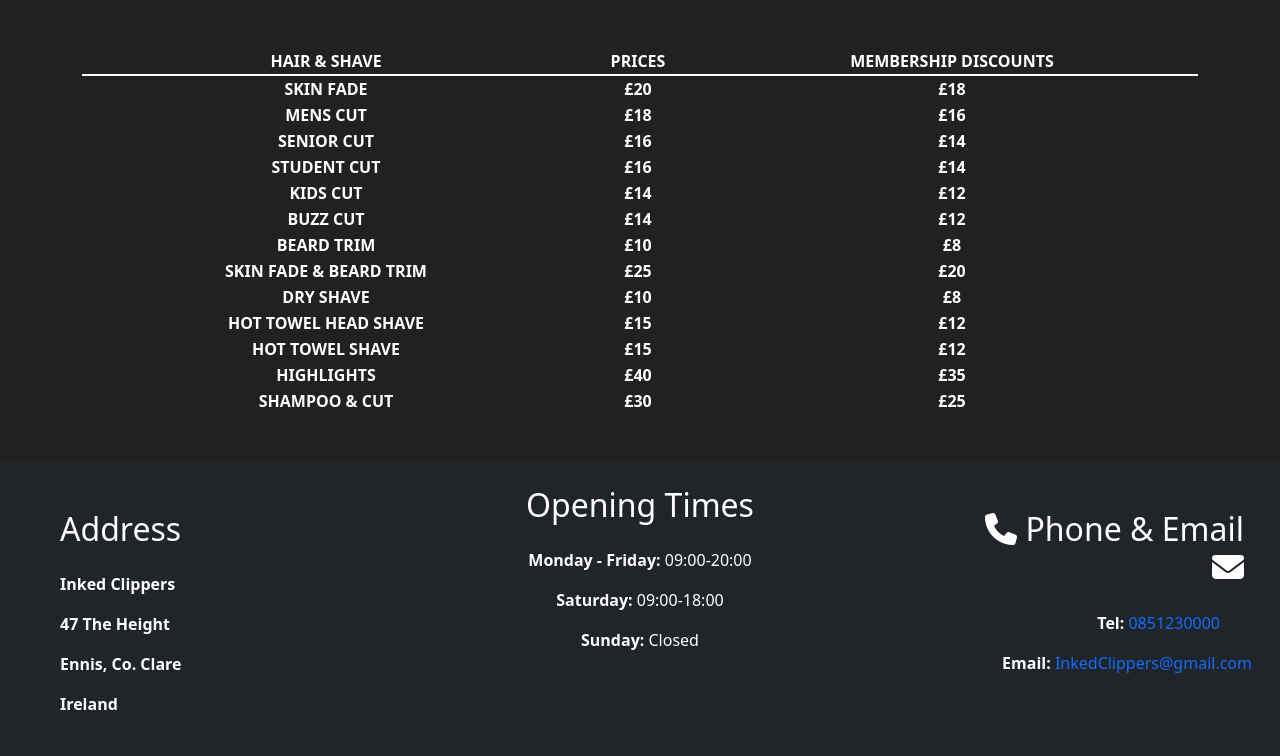
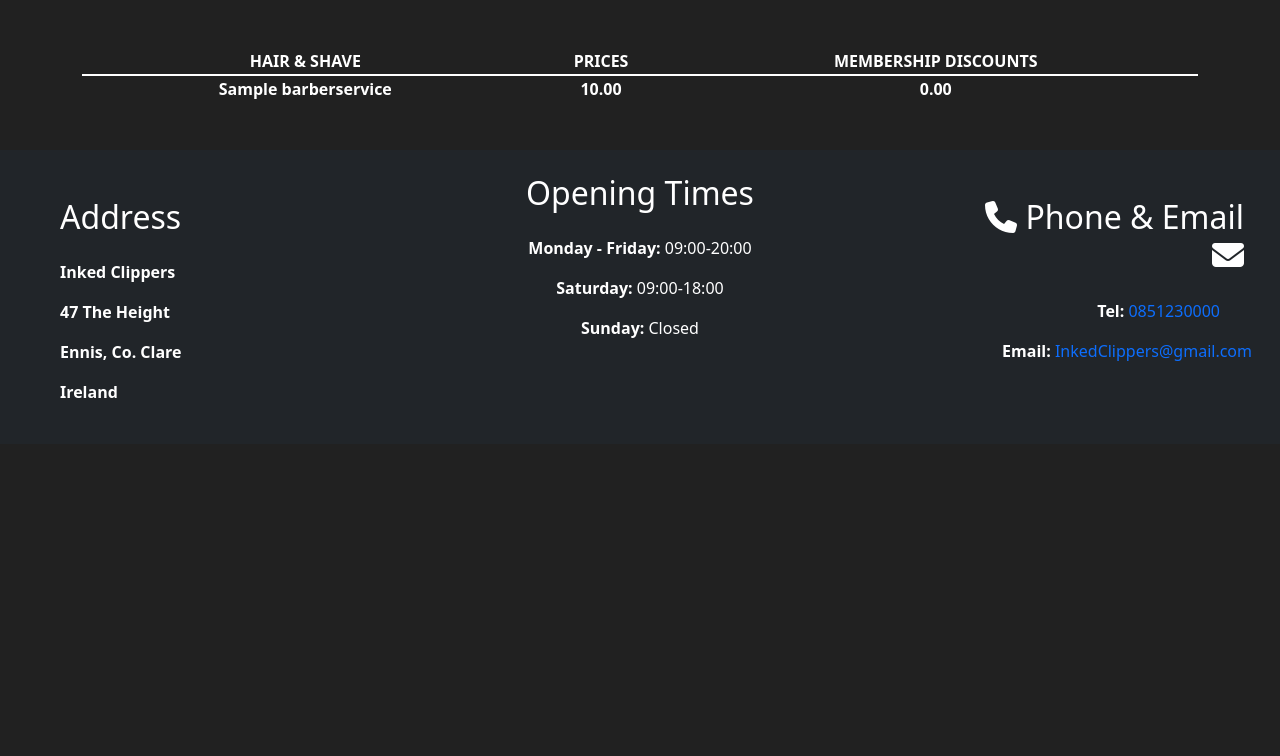
Before and after one commit to DylanP400/InkedClippers, a Django app: page /barbers/ in a window 1280 px wide. Shown: the part 56-812 px from the top of the page. After the commit the page ends 454 px from the top, so only its background shows below. Run offline with Django 3.2, Linux system fonts and the light colour scheme; tables that the repository leaves empty hold one stand-in row (values such as "Sample post"); some libraries are stand-ins or nearby versions.

Commit message:
Add barber services to the database & display on the front end

```diff
--- a/core/barber_services.py
+++ b/barber_services.py
@@ -1,6 +1,4 @@
-
-
-BarbershopServices = [
+BarbershopPrices = [
     {
         'name': 'SKIN FADE',
         'price': 20.00,
--- a/core/templates/core/barbers.html
+++ b/core/templates/core/barbers.html
@@ -12,74 +12,15 @@
             </tr>
         </thead>
         <tbody>
+            {% for service in services %}
             <tr>
-                <th scope="row" class="text-center fw-semibold table-group-divider">SKIN FADE</th>
-                <td class="fw-semibold table-group-divider">£20</td>
-                <td class="fw-semibold table-group-divider">£18</td>
+                <th scope="row" class="text-center fw-semibold table-group-divider">{{ service.name }}</th>
+                <td class="fw-semibold table-group-divider">{{ service.price }}</td>
+                <td class="fw-semibold table-group-divider">{{ service.discount_price }}</td>
             </tr>
-            <tr>
-                <th scope="row" class="text-center fw-semibold">MENS CUT</th>
-                <td class="fw-semibold">£18</td>
-                <td class="fw-semibold">£16</td>
-            </tr>
-            <tr>
-                <th scope="row" class="text-center fw-semibold">SENIOR CUT</th>
-                <td class="fw-semibold">£16</td>
-                <td class="fw-semibold">£14</td>
-            </tr>
-            <tr>
-                <th scope="row" class="text-center fw-semibold">STUDENT CUT</th>
-                <td class="fw-semibold">£16</td>
-                <td class="fw-semibold">£14</td>
-            </tr>
-            <tr>
-                <th scope="row" class="text-center fw-semibold">KIDS CUT</th>
-                <td class="fw-semibold">£14</td>
-                <td class="fw-semibold">£12</td>
-            </tr>
-            <tr>
-                <th scope="row" class="text-center fw-semibold">BUZZ CUT</th>
-                <td class="fw-semibold">£14</td>
-                <td class="fw-semibold">£12</td>
-            </tr>
-            <tr>
-                <th scope="row" class="text-center fw-semibold">BEARD TRIM</th>
-                <td class="fw-semibold">£10</td>
-                <td class="fw-semibold">£8</td>
-            </tr>
-            <tr>
-                <th scope="row" class="text-center fw-semibold">SKIN FADE &amp; BEARD TRIM</th>
-                <td class="fw-semibold">£25</td>
-                <td class="fw-semibold">£20</td>
-            </tr>
-            <tr>
-                <th scope="row" class="text-center fw-semibold">DRY SHAVE</th>
-                <td class="fw-semibold">£10</td>
-                <td class="fw-semibold">£8</td>
-            </tr>
-            <tr>
-                <th scope="row" class="text-center fw-semibold">HOT TOWEL HEAD SHAVE</th>
-                <td class="fw-semibold">£15</td>
-                <td class="fw-semibold">£12</td>
-            </tr>
-            <tr>
-                <th scope="row" class="text-center fw-semibold">HOT TOWEL SHAVE</th>
-                <td class="fw-semibold">£15</td>
-                <td class="fw-semibold">£12</td>
-            </tr>
-            <tr>
-                <th scope="row" class="text-center fw-semibold">HIGHLIGHTS</th>
-                <td class="fw-semibold">£40</td>
-                <td class="fw-semibold">£35</td>
-            </tr>
-            <tr>
-                <th scope="row" class="text-center fw-semibold">SHAMPOO &amp; CUT</th>
-                <td class="fw-semibold">£30</td>
-                <td class="fw-semibold">£25</td>
-            </tr>
+            {% endfor %}
         </tbody>
     </table>
 </section>
 
-
 {% endblock content %}
--- a/core/views.py
+++ b/core/views.py
@@ -1,5 +1,5 @@
 from django.shortcuts import render
-from .models import TeamMembers, Testimonials
+from .models import TeamMembers, Testimonials, BarberServices
 
 
 def home(request):
@@ -17,4 +17,8 @@ def about(request):
 
 
 def barbers(request):
-    return render(request, 'core/barbers.html')
+    services = BarberServices.objects.all()
+    context = {
+        'services': services
+    }
+    return render(request, 'core/barbers.html', context)
```
